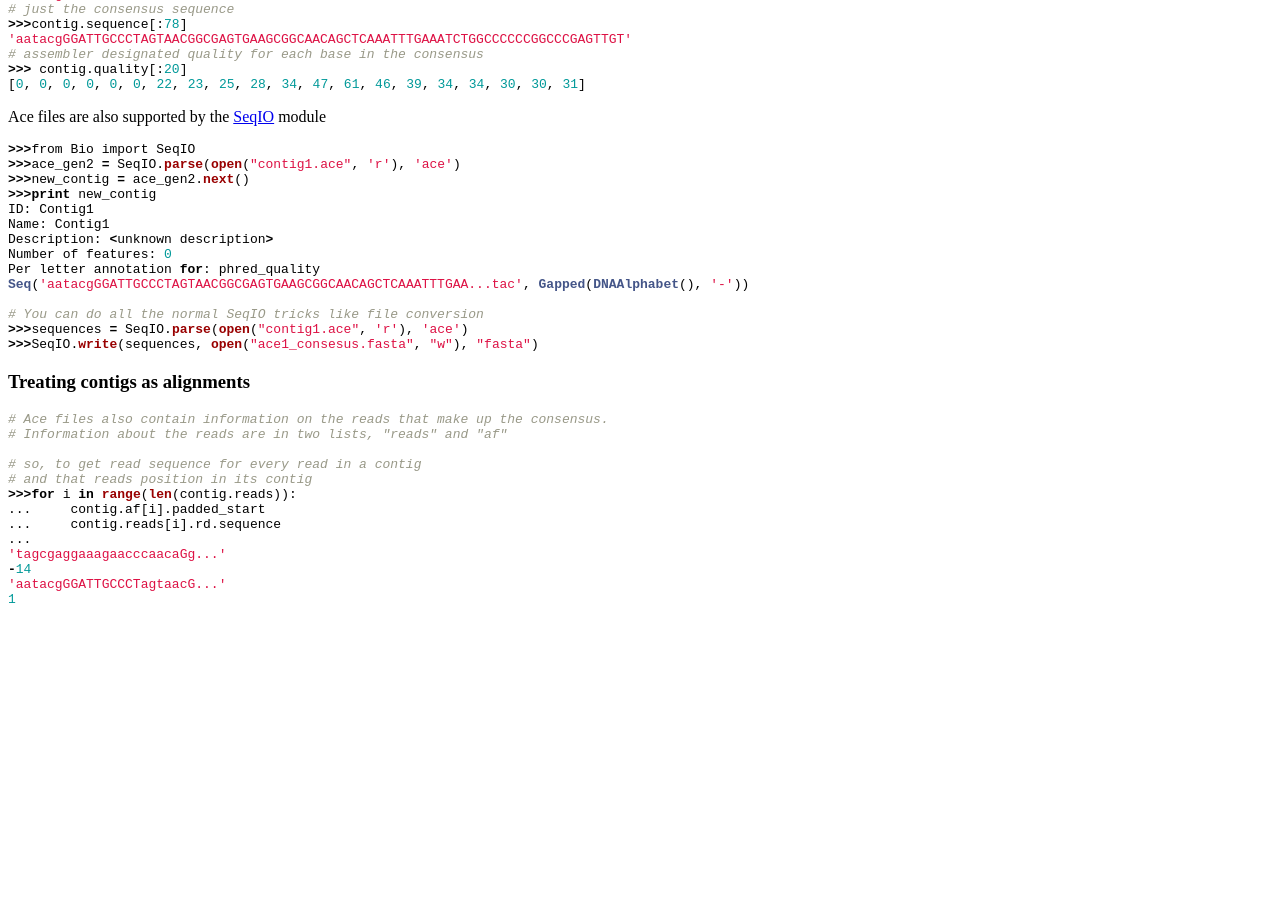
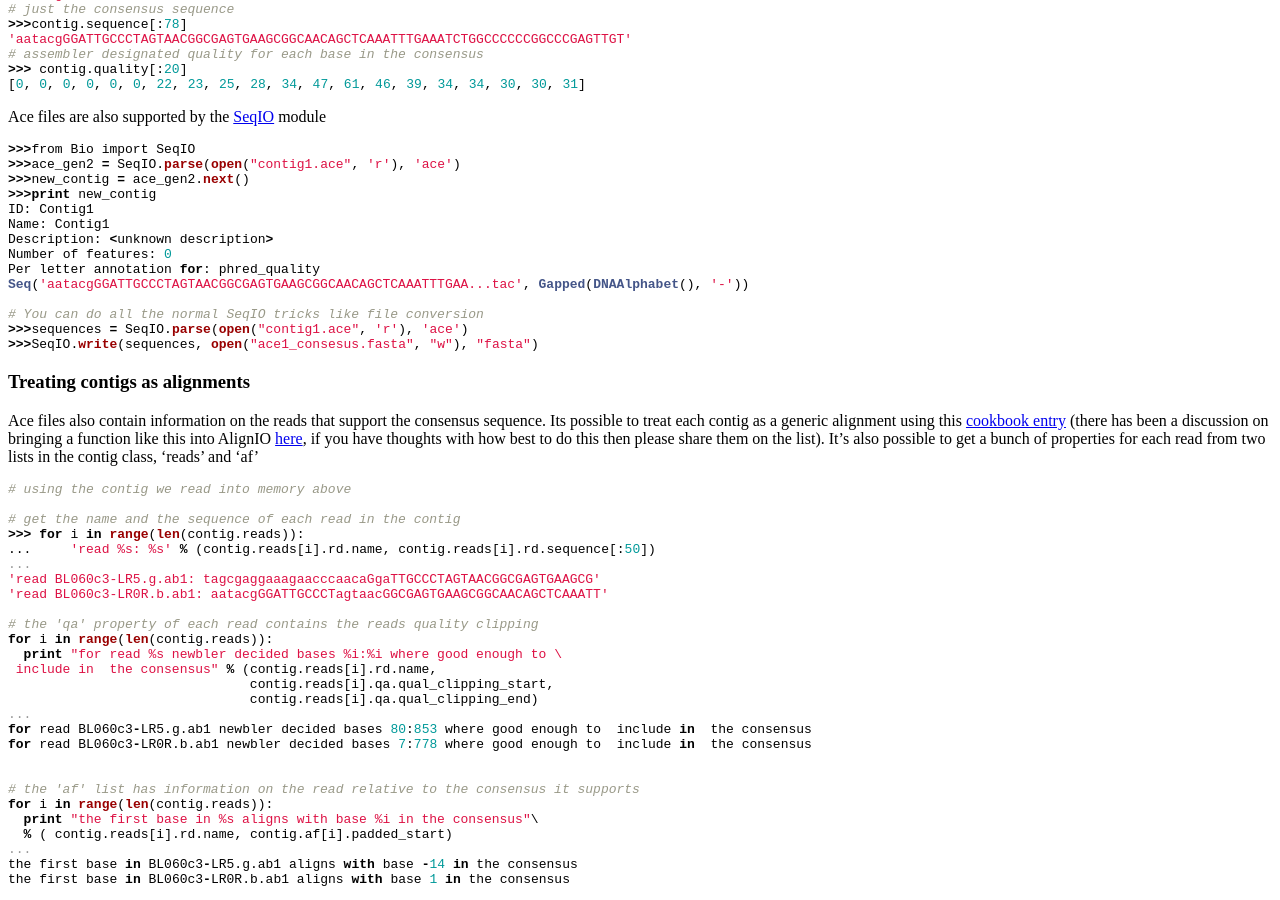
Before and after one commit to biopython/biopython.github.io, a Jekyll site: the page built from wiki/Ace_contig_class.md, in a window 1280 px wide and 900 px high, scrolled down 912 px. Built offline with Jekyll 4.4.1, drawn with Linux system fonts in a browser that asks for light colours; before the commit the page ends 1532 px from its top, so only the background shows below that.

Commit message:
...and some alignment stuff

````diff
--- a/wiki/Ace_contig_class.md
+++ b/wiki/Ace_contig_class.md
@@ -76,18 +76,41 @@ Seq('aatacgGGATTGCCCTAGTAACGGCGAGTGAAGCGGCAACAGCTCAAATTTGAA...tac', Gapped(DNAAl
 
 ### Treating contigs as alignments
 
+Ace files also contain information on the reads that support the
+consensus sequence. Its possible to treat each contig as a generic
+alignment using this [ cookbook entry](AlignIO "wikilink") (there has
+been a discussion on bringing a function like this into AlignIO
+[here](http://lists.open-bio.org/pipermail/biopython-dev/2009-June/006320.html),
+if you have thoughts with how best to do this then please share them on
+the list). It's also possible to get a bunch of properties for each read
+from two lists in the contig class, 'reads' and 'af'
+
 ``` python
-# Ace files also contain information on the reads that make up the consensus.
-# Information about the reads are in two lists, "reads" and "af"
+# using the contig we read into memory above
 
-# so, to get read sequence for every read in a contig
-# and that reads position in its contig
->>>for i in range(len(contig.reads)):
-...     contig.af[i].padded_start
-...     contig.reads[i].rd.sequence
+# get the name and the sequence of each read in the contig
+>>> for i in range(len(contig.reads)):
+...     'read %s: %s' % (contig.reads[i].rd.name, contig.reads[i].rd.sequence[:50])
 ...
-'tagcgaggaaagaacccaacaGg...'
--14
-'aatacgGGATTGCCCTagtaacG...'
-1
+'read BL060c3-LR5.g.ab1: tagcgaggaaagaacccaacaGgaTTGCCCTAGTAACGGCGAGTGAAGCG'
+'read BL060c3-LR0R.b.ab1: aatacgGGATTGCCCTagtaacGGCGAGTGAAGCGGCAACAGCTCAAATT'
+
+# the 'qa' property of each read contains the reads quality clipping
+for i in range(len(contig.reads)):
+  print "for read %s newbler decided bases %i:%i where good enough to \
+ include in  the consensus" % (contig.reads[i].rd.name,
+                               contig.reads[i].qa.qual_clipping_start,
+                               contig.reads[i].qa.qual_clipping_end)
+...
+for read BL060c3-LR5.g.ab1 newbler decided bases 80:853 where good enough to  include in  the consensus
+for read BL060c3-LR0R.b.ab1 newbler decided bases 7:778 where good enough to  include in  the consensus
+
+
+# the 'af' list has information on the read relative to the consensus it supports
+for i in range(len(contig.reads)):
+  print "the first base in %s aligns with base %i in the consensus"\
+  % ( contig.reads[i].rd.name, contig.af[i].padded_start)
+...
+the first base in BL060c3-LR5.g.ab1 aligns with base -14 in the consensus
+the first base in BL060c3-LR0R.b.ab1 aligns with base 1 in the consensus
 ```
````
Also changed, not shown: 1 other file.
